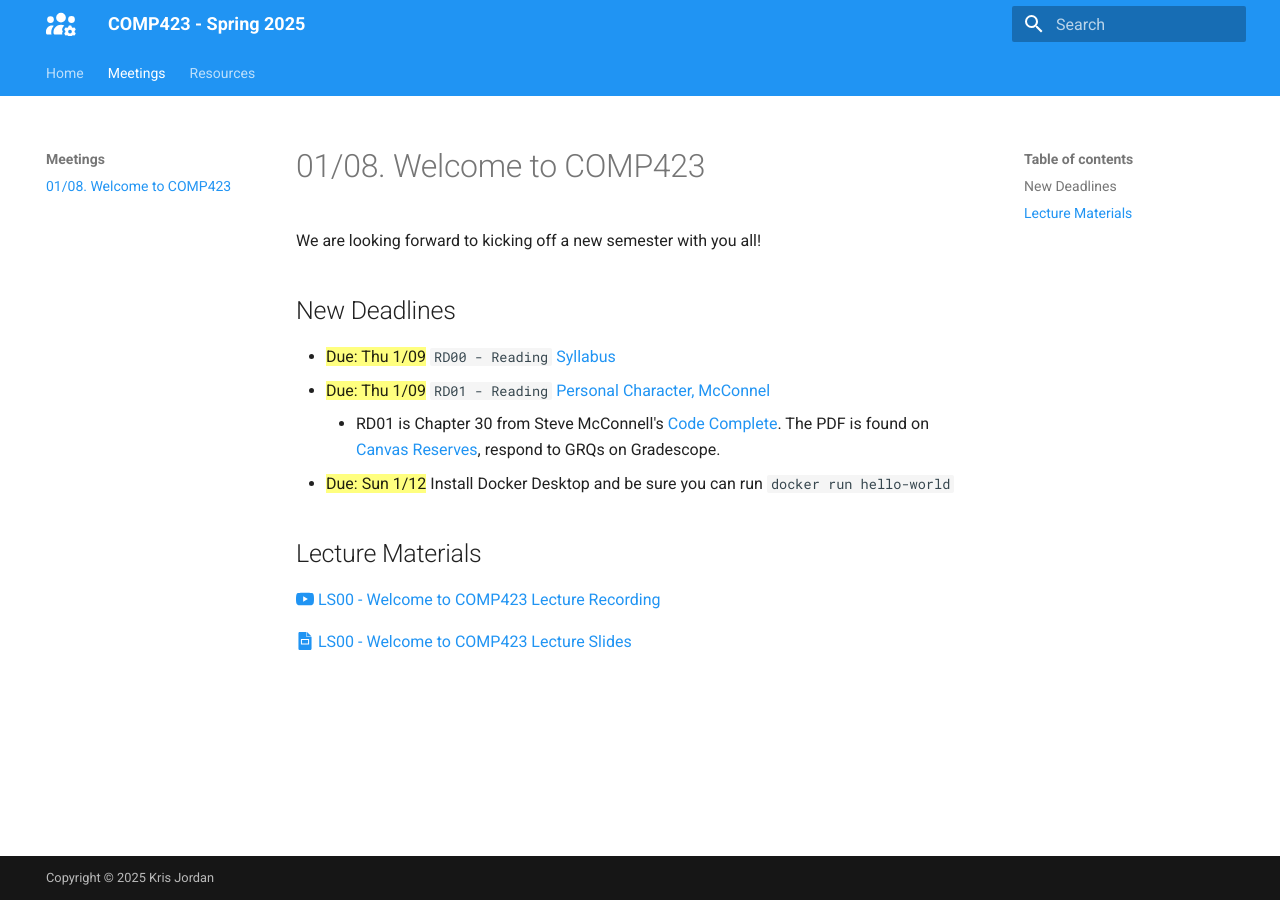
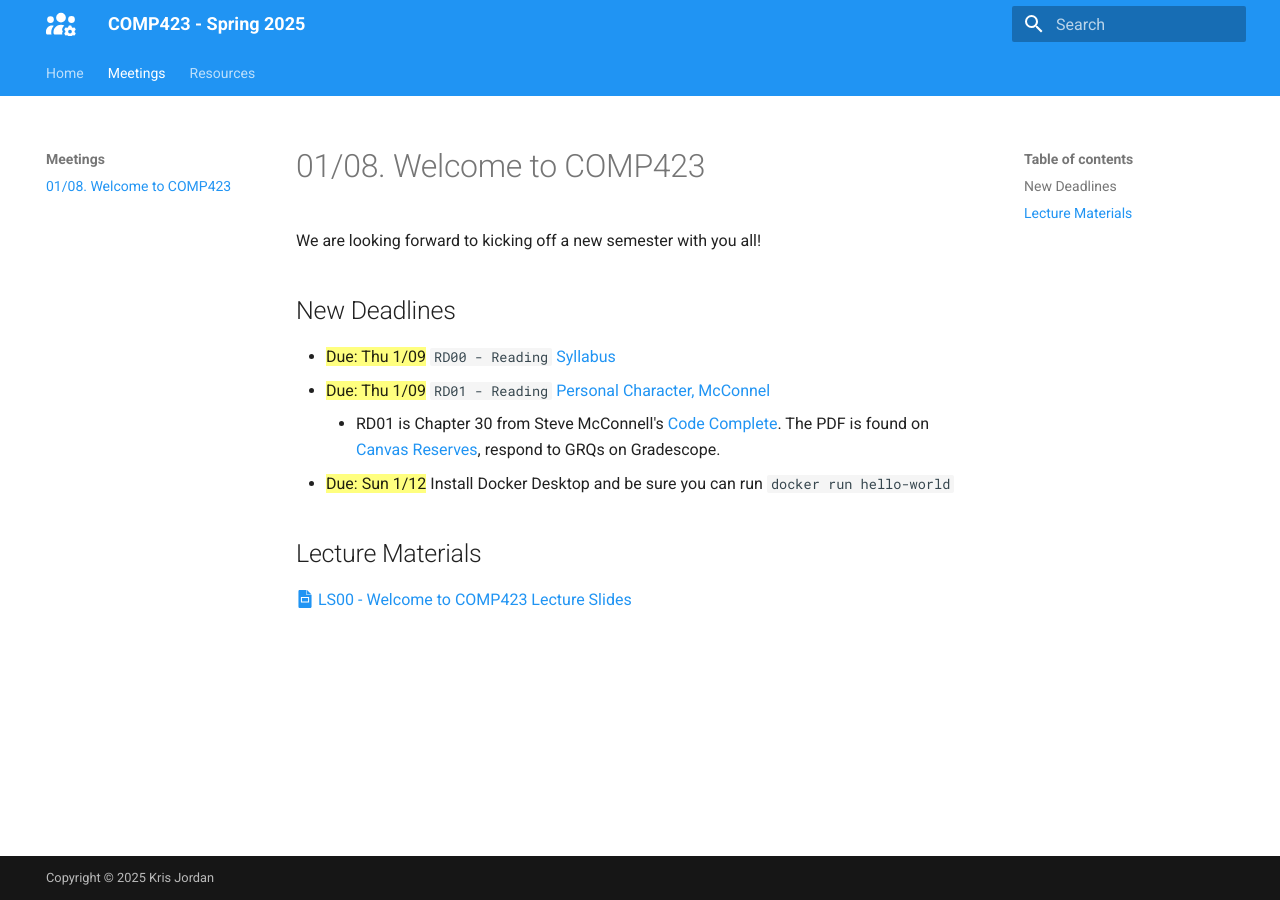
Before and after one commit to comp423-25s/comp423-25s.github.io, an MkDocs documentation site: the page built from docs/meetings/2025_01_08.md, in a window 1280 px wide. Built offline with MkDocs 1.6.1 and Material for MkDocs 9.7.7, drawn with Linux system fonts in a browser that asks for light colours.

Commit message:
Remove YT link

```diff
--- a/docs/meetings/2025_01_08.md
+++ b/docs/meetings/2025_01_08.md
@@ -16,6 +16,4 @@ We are looking forward to kicking off a new semester with you all!
 
 ## Lecture Materials
 
-[:simple-youtube: LS00 - Welcome to COMP423 Lecture Recording](https://youtube.com/live/X8LNwCPPD50?feature=share)
-
 [:simple-googleslides: LS00 - Welcome to COMP423 Lecture Slides](https://docs.google.com/presentation/d/1FvsCvNOcYdnaVfxi3yJNmDMmhc3xtD8wFDrJH4CcsR4/edit?usp=sharing)
```
